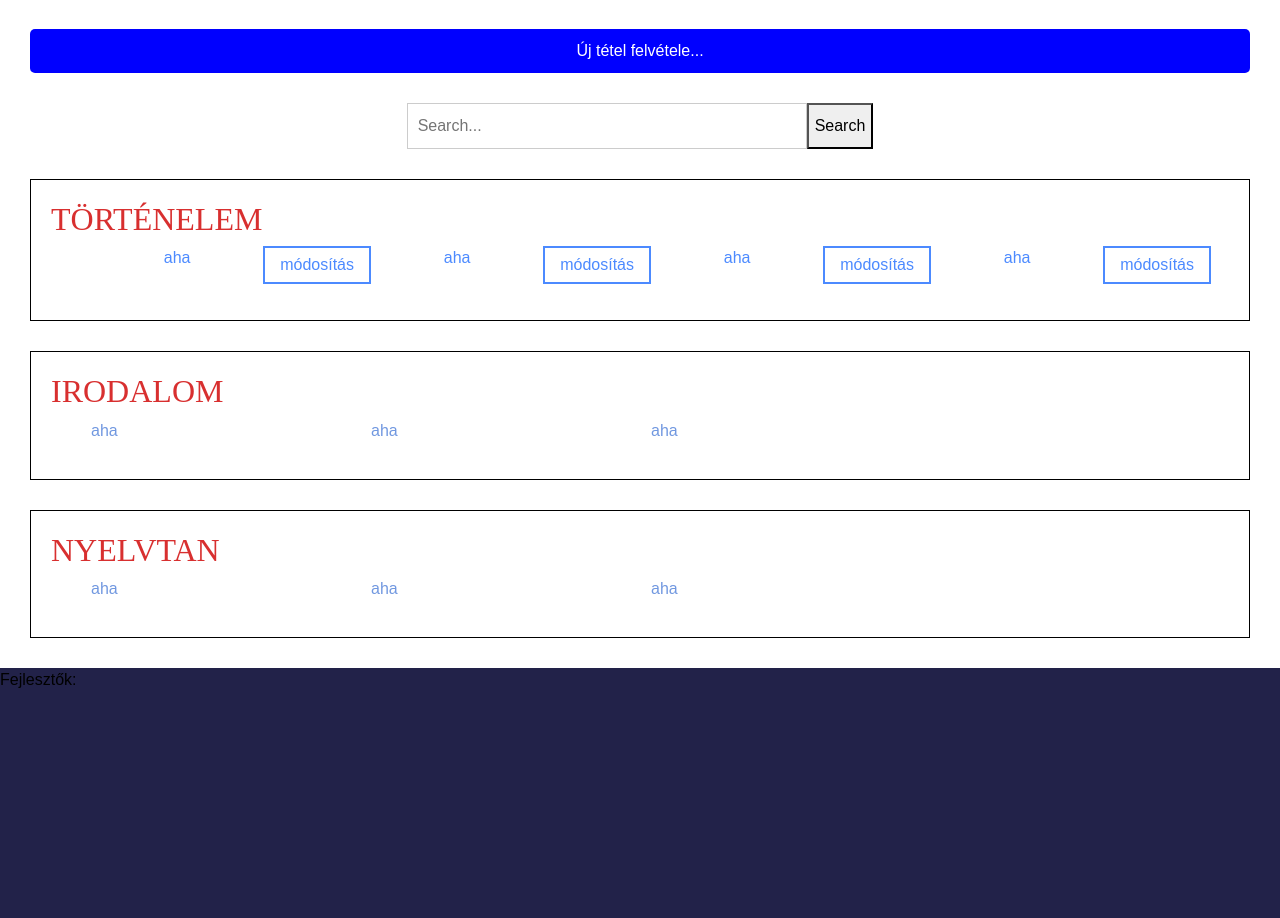
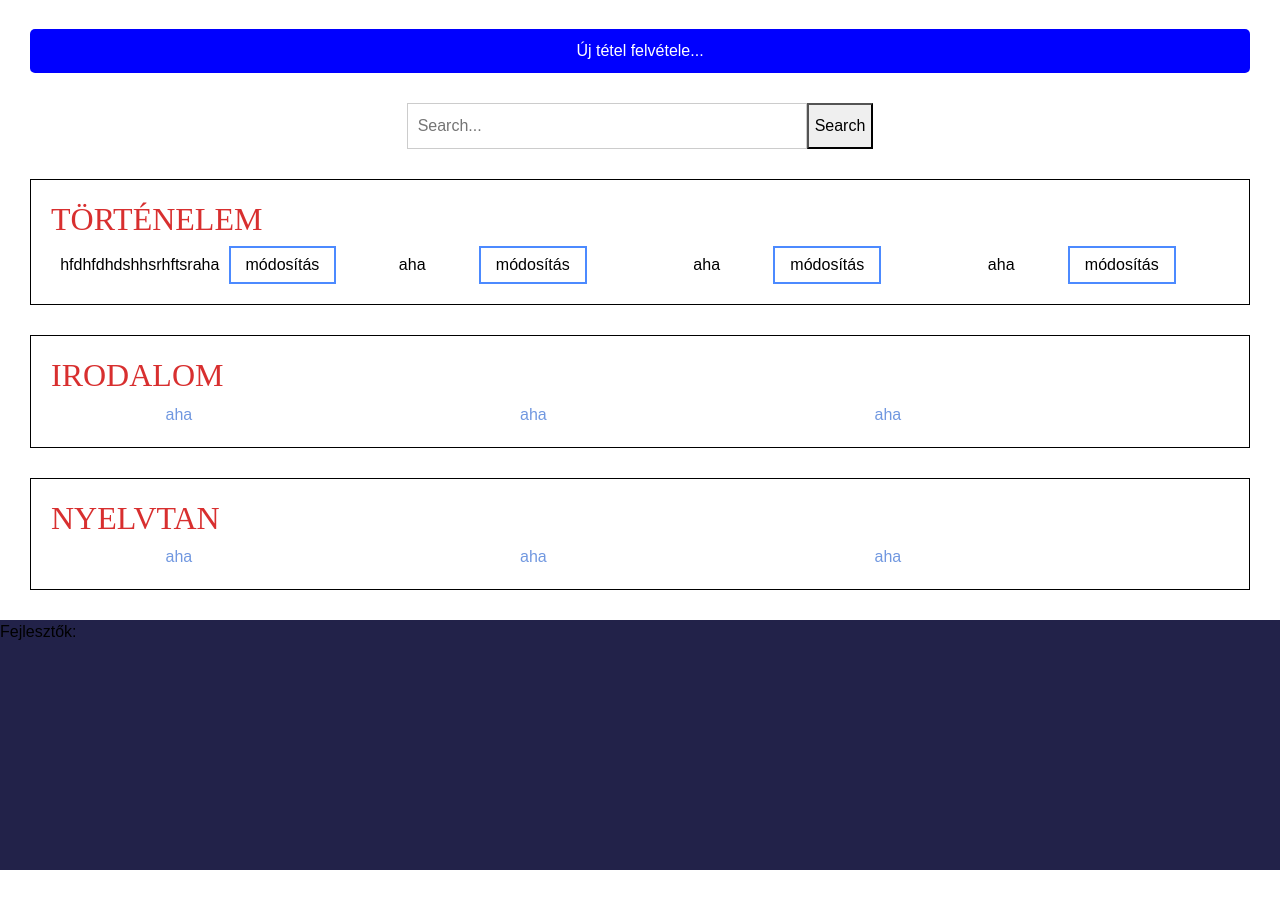
Before and after one commit to mtlhdnrd/exam_prep, a PHP site: page / in a window 1280 px wide. Shown: the part 185-1103 px from the top of the page. After the commit the page ends 1055 px from the top, so only its background shows below. Run offline with PHP 8.4, Linux system fonts and the light colour scheme; some libraries are stand-ins or nearby versions.

Commit message:
szopdleafaszom

```diff
--- a/main/index.php
+++ b/main/index.php
@@ -35,9 +35,9 @@ if(!empty($_GET['query'])){
             <div class="nav-item item3"><a href="#nyelvdiv">Nyelvtan</a></div>
         </nav>
     </header>
-    <main>
+    <main class="home">
         <!-- EDIT SUCCESS POPUP -->
-            <?php if(!empty($_GET['editsuccess'])): ?>
+            <?php if(!empty($_GET['editsuccess'])||!empty($_GET['addsuccess'])): ?>
                 <div class="toast" aria-live="assertive" aria-atomic="true" role="alert" data-delay="3000" style="position:fixed; top:30px; right:30px; z-index: 2;">
                     <div class="toast-header">
                         <strong class="mr-auto">SUCCESS</strong>
@@ -46,7 +46,11 @@ if(!empty($_GET['query'])){
                         </button>
                     </div>
                     <div class="toast-body">
-                        Sikeres változtatás!
+                        <?php if($_GET['addsuccess']): ?>
+                            Sikeres hozzáadás!
+                        <?php elseif($_GET['editsuccess']): ?>
+                            Sikeres változtatás!
+                        <?php endif; ?>
                     </div>
                 </div>
             <?php endif;?>
@@ -57,27 +61,47 @@ if(!empty($_GET['query'])){
         </form>
         <div class="listing" id="tortdiv">
             <h2>Történelem</h2>
-            <ul>
-                <li><a href="tetel.php?tetelid=1">aha</a><a class="editbutton" href="edit.php?tetelid=1">módosítás</a></li>
-                <li><a href="tetel.php?tetelid=2">aha</a><a class="editbutton" href="edit.php?tetelid=2">módosítás</a></li>
-                <li><a href="tetel.php?tetelid=3">aha</a><a class="editbutton" href="edit.php?tetelid=3">módosítás</a></li>
-                <li><a href="tetel.php?tetelid=4">aha</a><a class="editbutton" href="edit.php?tetelid=4">módosítás</a></li>
-            </ul>
+            <div class="list-items">
+                <div class="tetelitems">
+                    <a href="tetel.php?tetelid=1" class="mid">
+                        <p>hfdhfdhdshhsrhftsraha</p>
+                    </a>
+                    <a class="editbutton" href="edit.php?tetelid=1">módosítás</a>
+                </div>
+                <div class="tetelitems">
+                <a href="tetel.php?tetelid=2" class="mid">
+                    <p>aha</p>
+                </a>
+                <a class="editbutton" href="edit.php?tetelid=2">módosítás</a>
+                </div>
+                <div class="tetelitems">
+                <a href="tetel.php?tetelid=3" class="mid">
+                    <p>aha</p>
+                </a>
+                    <a class="editbutton" href="edit.php?tetelid=3">módosítás</a>
+                </div>
+                <div class="tetelitems">
+                <a href="tetel.php?tetelid=4" class="mid">
+                    <p>aha</p>
+                </a>
+                <a class="editbutton" href="edit.php?tetelid=4">módosítás</a>
+                </div>
+            </div>
         </div>
         <div class="listing" id="iroddiv">
             <h2>Irodalom</h2>
-            <ul>
-                <li>aha</li>
-                <li>aha</li>
-                <li>aha</li>
+            <ul class="list-items">
+                <li><p>aha</p></li>
+                <li><p>aha</p></li>
+                <li><p>aha</p></li>
             </ul>
         </div>
         <div class="listing" id="nyelvdiv">
             <h2>Nyelvtan</h2>
-            <ul>
-                <li>aha</li>
-                <li>aha</li>
-                <li>aha</li>
+            <ul class="list-items">
+                <li><p>aha</p></li>
+                <li><p>aha</p></li>
+                <li><p>aha</p></li>
             </ul>
         </div>
     </main>
--- a/main/style.css
+++ b/main/style.css
@@ -10,6 +10,18 @@ body {
     height: 0; /* Remove scrollbar height */
 }
 
+.home p{
+    margin-bottom: 0%;
+    margin-right: 25%;
+}
+
+.tetelitems{
+    color: black;
+    display: flex;
+    align-items: center;
+    justify-content: space-evenly;
+    min-width: 25%;
+}
 
 h1{
     font-size: 70px;
@@ -32,6 +44,8 @@ header{
     background-size: cover;
     background-position: center;
 }
+
+
 .button {
     display: inline-block;
     padding: 10px 20px;
@@ -125,6 +139,15 @@ ul{
     list-style-type: dot;
 }
 
+.list-items{
+    margin-bottom: 0;
+    text-align: center;
+    display: flex;
+    flex-direction: row;
+    flex-wrap: wrap;
+    justify-content: space-evenly;
+}
+
 li{
     width: 280px;   /*fix later*/
     color: rgb(113, 152, 224);
@@ -133,8 +156,9 @@ li{
 }
 
 a, a:hover, a:active, a:visited{
-    color: white;
+    color: black;
     /* WHY DID YOU MAKE LINKS WHITE ON A WHITE BACKGROUND I WAS SO CONFUSED I THOUGHT IT WAS GONE */
+    /*FYM I DID NOT DO THAT*/
     text-decoration: none;
 }
 li>a, li>a:hover, li>a:active, li>a:visited{
```
